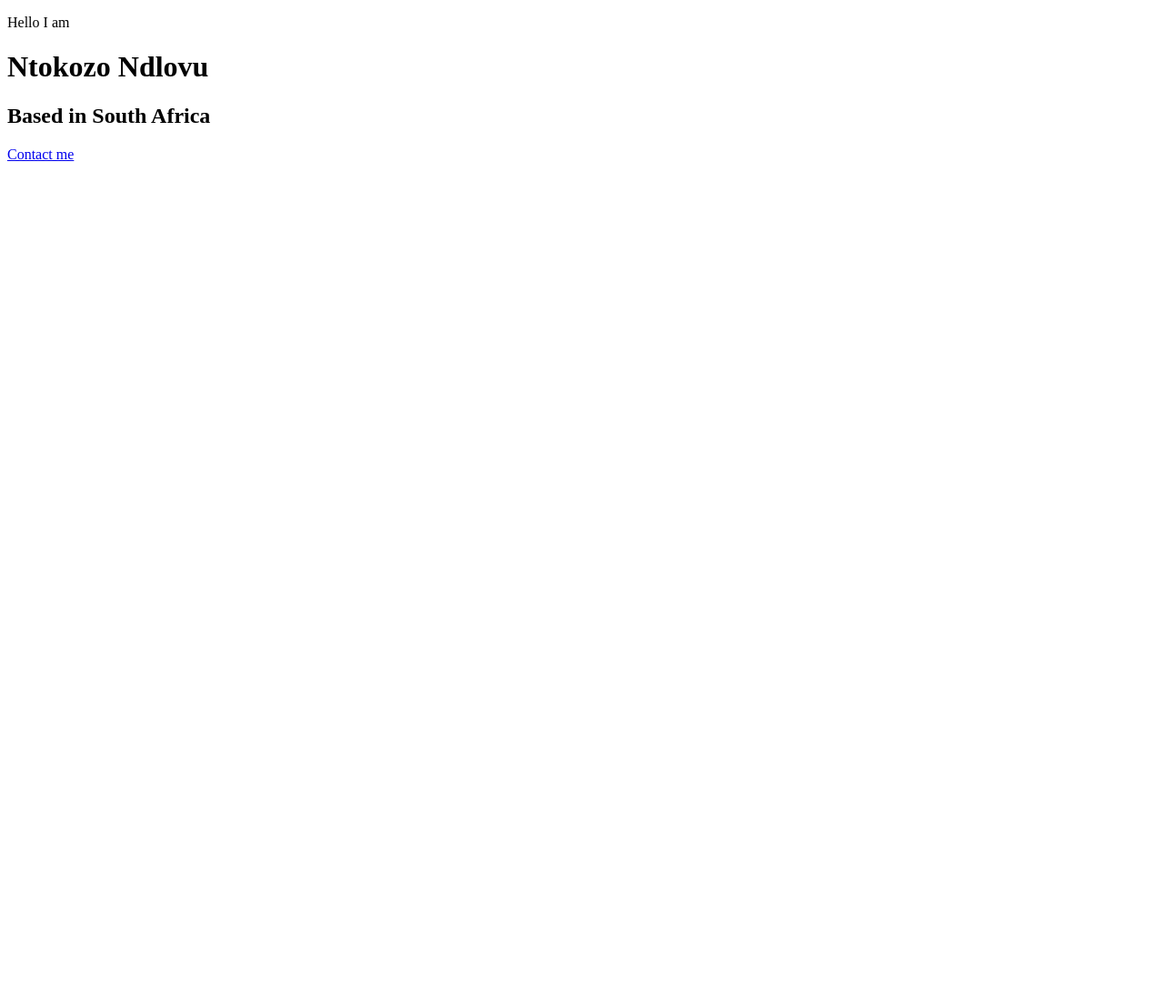
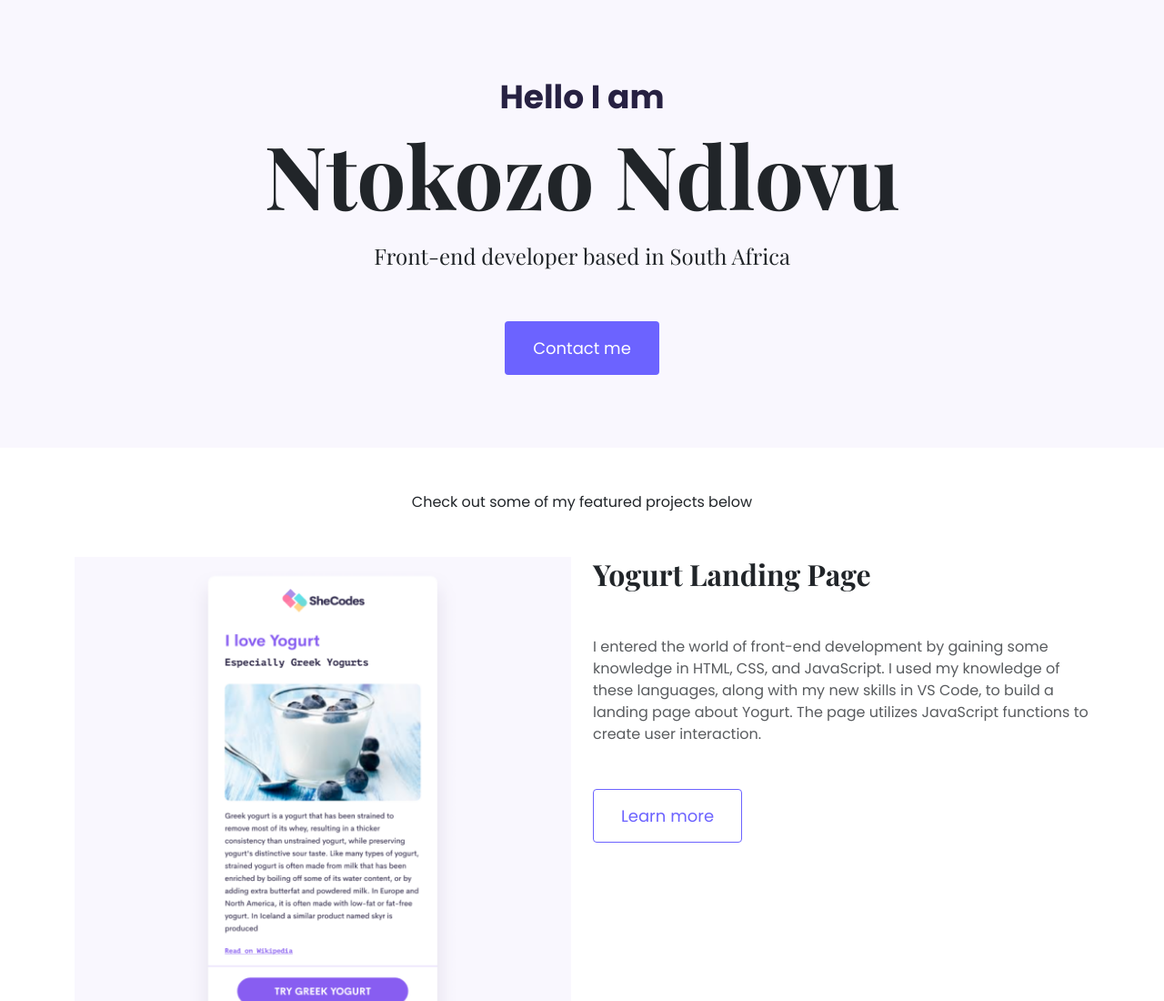
Before and after one commit to NcN001/responsive-project, a plain HTML site: page index.html in a window 1280 px wide. Shown: the top 1100 px of the page at 91% size. Before the commit the page ends 800 px from the top, so only its background shows below. Drawn offline with nearby package versions, Linux system fonts and the light colour scheme; a web font is replaced by a local one.

Commit message:
Created the hero

```diff
--- a/index.html
+++ b/index.html
@@ -4,13 +4,61 @@
   <meta charset="UTF-8" />
   <meta http-equiv="X-UA-Compatible" content="IE=edge" />
   <meta name="viewport" content="width=device-width, initial-scale=1.0" />
+  <link href="https://cdn.jsdelivr.net/npm/bootstrap@5.3.0-alpha1/dist/css/bootstrap.min.css" rel="stylesheet" integrity="sha384-GLhlTQ8iRABdZLl6O3oVMWSktQOp6b7In1Zl3/Jr59b6EGGoI1aFkw7cmDA6j6gD" crossorigin="anonymous">
+  <script src="https://cdn.jsdelivr.net/npm/bootstrap@5.3.0-alpha1/dist/js/bootstrap.bundle.min.js" integrity="sha384-w76AqPfDkMBDXo30jS1Sgez6pr3x5MlQ1ZAGC+nuZB+EYdgRZgiwxhTBTkF7CXvN" crossorigin="anonymous"></script>
+  <link rel="stylesheet" href="style.css">
+  <link rel="preconnect" href="https://fonts.googleapis.com">
+<link rel="preconnect" href="https://fonts.gstatic.com" crossorigin>
+<link href="https://fonts.googleapis.com/css2?family=Playfair+Display:ital,wght@0,400..900;1,400..900&family=Poppins:ital,wght@0,100;0,200;0,300;0,400;0,500;0,600;0,700;0,800;0,900;1,100;1,200;1,300;1,400;1,500;1,600;1,700;1,800;1,900&display=swap" rel="stylesheet">
   <title>SheCodes</title>
-
 </head>
 <body>
+  <div class="hero">
   <p>Hello I am</p>
   <h1>Ntokozo Ndlovu</h1>
-  <h2>Based in South Africa</h2>
-  <a href="#">Contact me</a>
+  <h2 class="mb-5">Front-end developer based in South Africa</h2>
+  <div>
+    <a href="#" class="btn btn-branding">Contact me</a>
+  </div>
+  </div>
+  <p class="text-center m-5">Check out some of my featured projects below</p>
+<div class="container">
+  <div class="row mb-5">
+    <div class="col">
+      <img class="img-fluid" src="Images/yogurt.png" alt="">
+    </div>
+    <div class="col">
+      <div class="project-description">
+        <h2 class="mb-5">Yogurt Landing Page</h2>
+        <p class="mb-5 text-muted">I entered the world of front-end development by gaining some knowledge in HTML, CSS, and JavaScript. I used my knowledge of these languages, along with my new skills in VS Code, to build a landing page about Yogurt. The page utilizes JavaScript functions to create user interaction.</p>
+        <a class="btn btn-branding-outline" href="">Learn more</a>
+      </div>
+    </div>
+  </div>
+<div class="row mb-5">
+  <div class="col">
+    <div class="project-description">
+      <h2 class="mb-5">Weather App</h2>
+      <p class="mb-5 text-muted">I built a Vanilla JavaScript weather app in SheCodes Plus, an advanced 8-week JavaScript coding workshop. Building upon my previously-gained knowledge, I also became skilled in Bootstrap, API’s, real-life development workflow, hosting, and advanced JavaScript. I combined all of these skills to create a fully-functioning weather app.</p>
+      <a class="btn btn-branding-outline" href="">Learn more</a>
+    </div>
+  </div>
+  <div class="col">
+       <img class="img-fluid" src="Images/weather.png" alt="">
+     </div>
+</div>
+ <div class="row">
+    <div class="col">
+      <img class="img-fluid" src="Images/dictionary.png" alt="">
+    </div>
+    <div class="col">
+      <div class="project-description">
+        <h2 class="mb-5">Dictionary app</h2>
+        <p class="mb-5 text-muted">I immersed myself in React development in SheCodes React. I used my knowledge of this highly-demanded framework to build a working dictionary app incorporating coding best practices, along with the most popular tools and technologies.</p>
+        <a class="btn btn-branding-outline" href="">Learn more</a>
+      </div>
+    </div>
+  </div>
+</div>
 </body>
 </html>
--- a/style.css
+++ b/style.css
@@ -0,0 +1,63 @@
+:root {
+  --secondary-color:#f9f7fe;
+  --branding-color: #6c63ff;
+  --default-font-family: 'Playfair Display', serif;
+  --heading-font-family: 'Poppins', serif;
+
+}
+
+body {
+font-family: var(--heading-font-family);
+}
+
+.hero {
+  background: var(--secondary-color);
+  text-align: center;
+  padding: 80px 20px;
+}
+
+.hero p {
+  font-weight: bold;
+  font-size: 36px;
+  color: #272142;
+  margin: 0;
+}
+
+
+h1, h2 {
+  font-family: var(--default-font-family);
+  font-weight: bold;
+}
+
+h1 {
+  font-size: 96px;
+}
+
+.hero h2 {
+  font-weight: normal;
+  line-height: 2;
+  font-size: 24px;
+}
+
+.btn-branding {
+  background: var(--branding-color);
+  color: white;
+  padding: 15px 30px;
+  border-radius: 4px;
+  font-size: 18px;
+  line-height: 27px;
+}
+
+.btn-branding-outline {
+color: var(--branding-color);
+  font-size: 18px;
+  line-height: 27px;
+  border: 1px solid var(--branding-color);
+  border-radius: 4px;
+  padding: 15px 30px;
+}
+
+.btn-branding-outline:hover {
+  color: white;
+  background: var(--branding-color);
+}
```
Also changed, not shown: Images/NT.jpeg (added), Images/dictionary.png (added), Images/image 38.png (added), Images/logo-small.jpg (added), Images/logo.png (added), Images/pat.png (added), Images/translation.png (added), Images/weather.png (added), Images/yogurt.png (added).
